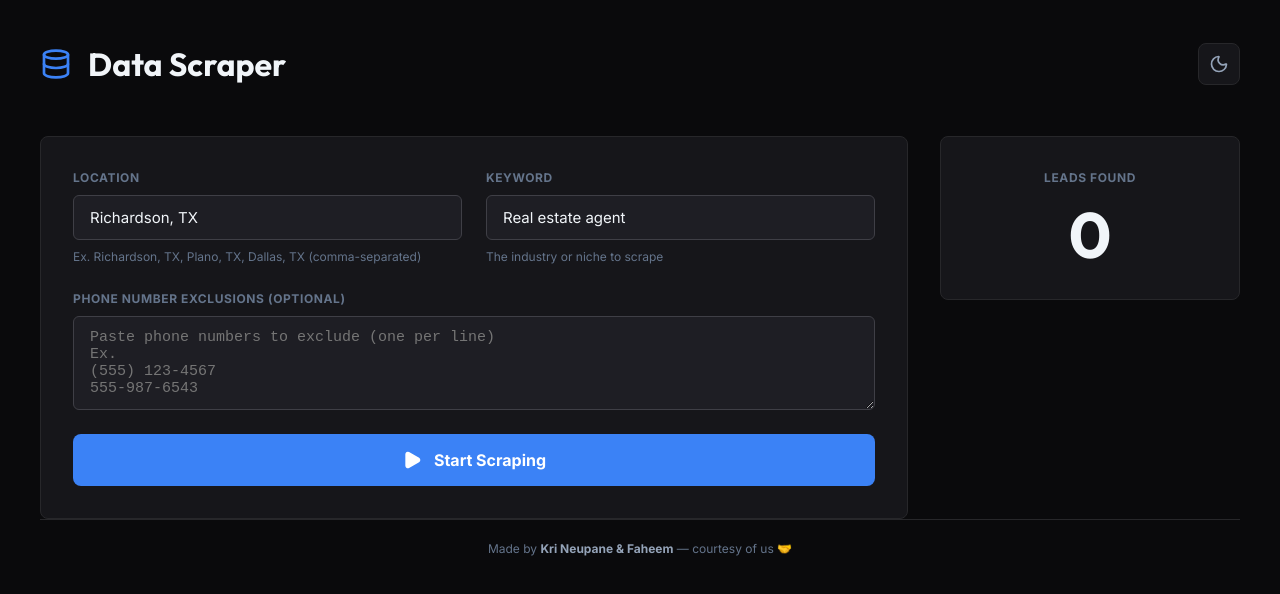
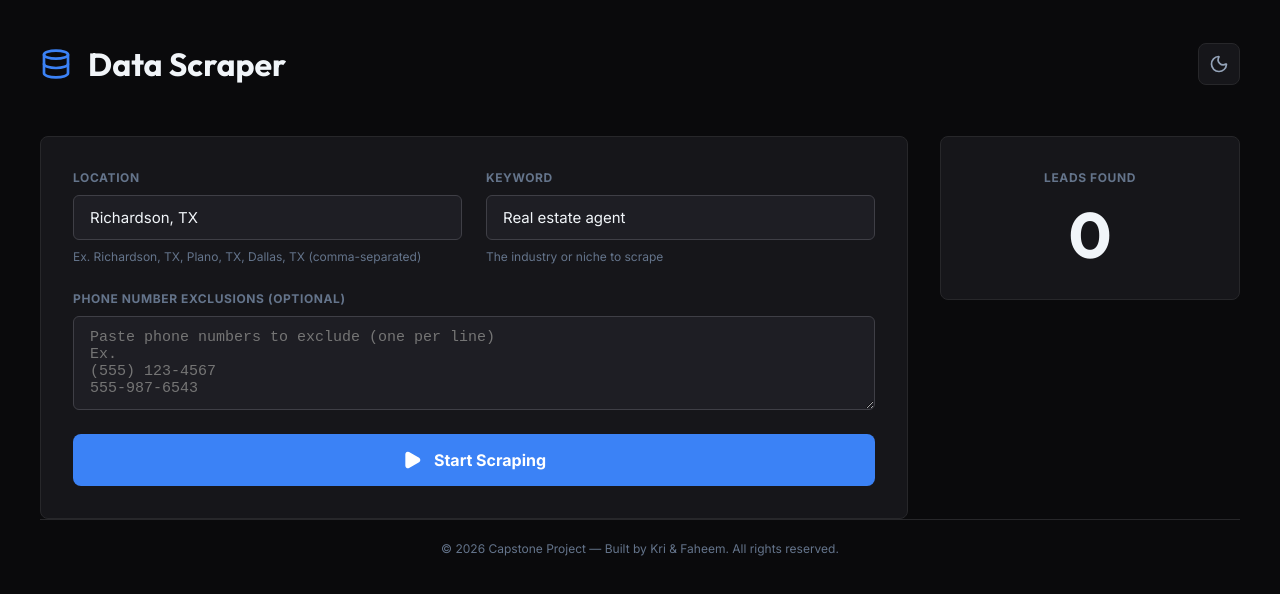
Before and after one commit to KriNeupane/bps_ai_project, a React (Vite) app in the folder ui/: page / in a window 1280 px wide. Shown: the top 594 px of the page. Built offline with nearby package versions, Linux system fonts and the light colour scheme.

Commit message:
Update footer to professional capstone credit

```diff
--- a/ui/src/App.jsx
+++ b/ui/src/App.jsx
@@ -190,7 +190,7 @@ function App() {
           borderTop: '1px solid var(--border-subtle)',
           marginTop: 'auto'
         }}>
-          Made by <strong style={{ color: 'var(--text-secondary)' }}>Kri Neupane & Faheem</strong> — courtesy of us 🤝
+          © 2026 Capstone Project — Built by Kri & Faheem. All rights reserved.
         </footer>
       </div>
     </main>
```
